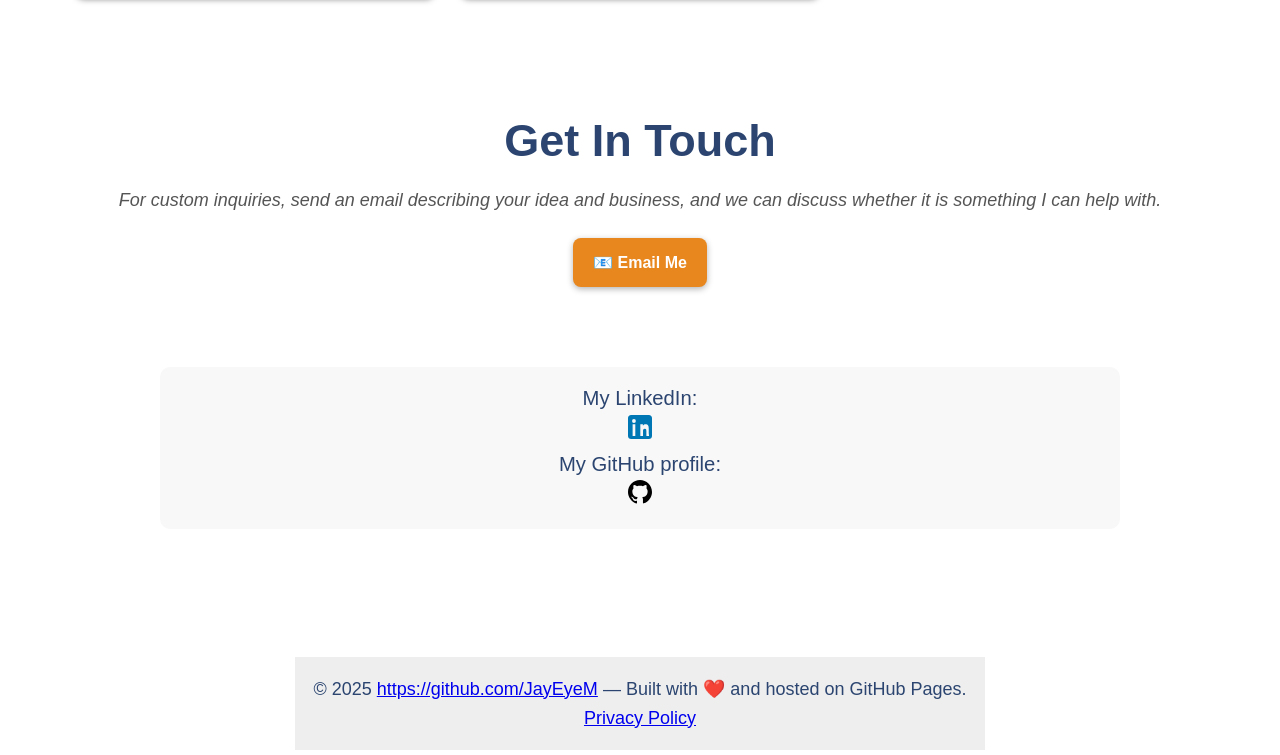
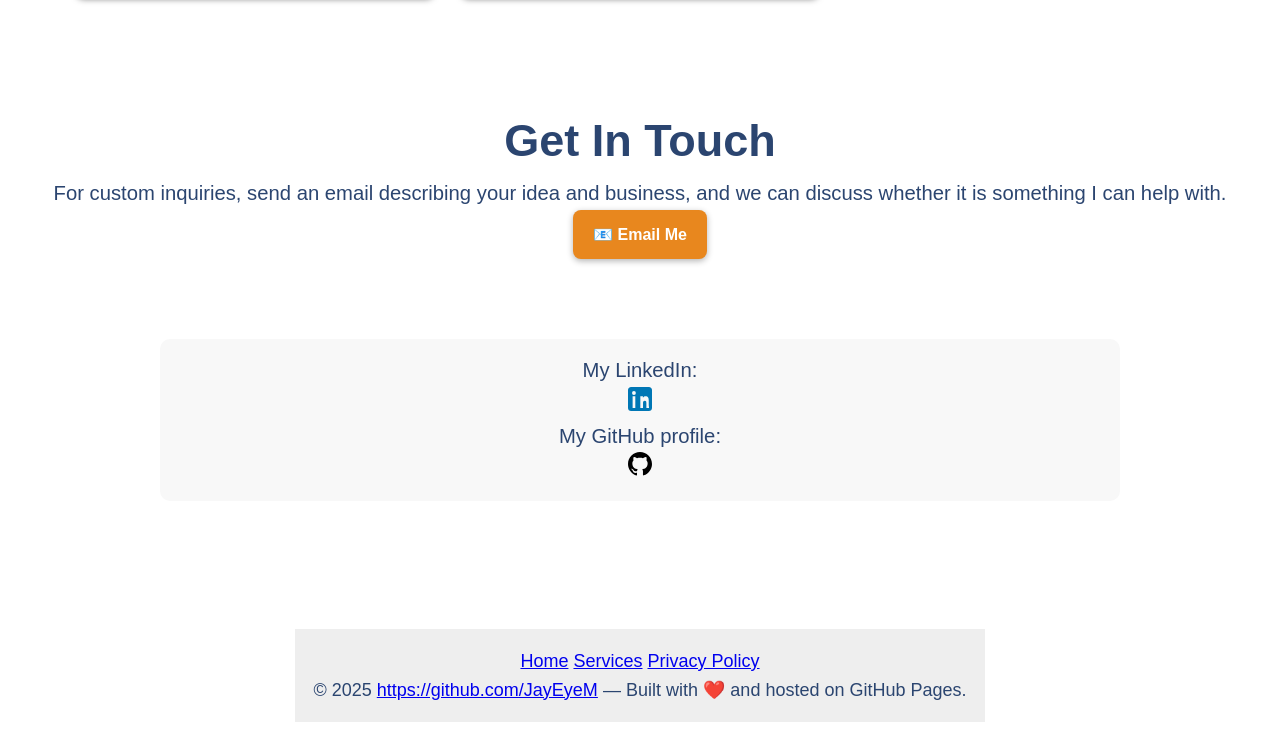
Before and after one commit to JayEyeM/My-Portfolio-Page, a plain HTML site: page index.html in a window 1280 px wide. Shown: the part 2256-3011 px from the top of the page. After the commit the page ends 2983 px from the top, so only its background shows below. Drawn offline with Linux system fonts and the light colour scheme.

Commit message:
Update index.html

```diff
--- a/index.html
+++ b/index.html
@@ -3,13 +3,13 @@
 <head>
   <meta charset="UTF-8" />
   <meta name="viewport" content="width=device-width, initial-scale=1.0" />
-  <title>Your Name – Web Designer</title>
+  <title>Portfolio -- Joshua Ivany Freelance</title>
   <link rel="stylesheet" href="style.css" />
 </head>
 <body>
   <!-- Nav -->
   <nav>
-    <h1 class="logo">Joshua Ivany </h1>
+    <h1 class="logo">Joshua Ivany</h1>
     <ul>
       <li><a href="#about">About</a></li>
       <li><a href="#portfolio">Portfolio</a></li>
@@ -24,8 +24,6 @@
       <h2>Hello, I’m <span>Joshua</span></h2>
       <p class="instruction-p">Based in NL, Canada</p>
       <p>I create simple, modern websites for small businesses & communities.</p>
-
-
       <a href="#contact" class="btn">Get In Touch</a>
     </div>
   </header>
@@ -67,7 +65,6 @@
         </p>
       </a>
     </div>
-
   </section>
 
   <!-- Portfolio -->
@@ -78,7 +75,6 @@
     </p>
     <div class="portfolio-grid">
 
-    <!-- Item 1 -->
       <div class="item">
         <a href="https://www.ladori.ca/" target="_blank" rel="noopener noreferrer" title="Ladori Hair Studio website">
           <img src="https://cdn.prod.website-files.com/66296ccd8993b9905104eeac/66ac4672b4c4fb9f677c67eb_Ladori%20Logo%20%5BPNG%5D-p-2000.png" alt="Ladori Hair Studio logo" />
@@ -89,7 +85,6 @@
         </a>
       </div>
 
-<!-- Item 2 -->
       <div class="item">
         <a href="https://cater-captain.vercel.app/" target="_blank" rel="noopener noreferrer" title="Cater-Captain website">
           <img src="https://cater-captain.vercel.app/captainCaterLogoFinal.svg" alt="Cater-Captain logo" />
@@ -100,7 +95,6 @@
         </a>
       </div>
 
-<!-- Item 3 -->
       <div class="item">
         <a href="https://jayeyem.github.io/Salmon-Flow-Game/" target="_blank" rel="noopener noreferrer" title="Salmon-Flow-Game website">
           <img src="https://jayeyem.github.io/Salmon-Flow-Game/salmonFlowFavicon.svg" alt="Salmon-Flow-Game logo" />
@@ -111,7 +105,6 @@
         </a>
       </div>
 
-<!-- Item 4 -->
       <div class="item">
         <a href="https://jayeyem.github.io/Salmon-Flow-Overview-Video/" target="_blank" rel="noopener noreferrer" title="Salmon-Flow-Overview-Video website">
           <img src="https://jayeyem.github.io/Salmon-Flow-Game/finalSalmonCharacter.svg" alt="Salmon-Flow-Overview-Video logo" />
@@ -122,9 +115,6 @@
         </a>
       </div>
 
-
-
-    <!-- Item 5 - Not a link -->
       <div class="item">
         <h4>Upcoming</h4>
         <div class="overlay">
@@ -134,16 +124,15 @@
           </p>
         </div>
       </div>
-
     </div>
   </section>
-
 
   <!-- Contact -->
   <section id="contact" class="contact">
     <h2 id="get-in-touch">Get In Touch</h2>
-    <p class="serviceSideNote">For custom inquiries, send an email describing your idea and business, and we can discuss whether
-         it is something I can help with.</p>
+    <p class="contactSideNote">
+      For custom inquiries, send an email describing your idea and business, and we can discuss whether it is something I can help with.
+    </p>
     <script>
       const user = "jayeyemarketing";
       const domain = "gmail.com";
@@ -151,25 +140,23 @@
       document.write('<a href="mailto:' + email + '" class="email-button">📧 Email Me</a>');
     </script>
 
-    <div>
+
       <div class="myLinks">
         <p>My LinkedIn:</p>
-        <a href="https://www.linkedin.com/in/joshuaivany/" title="Joshua\'s LinkedIn Profile" target="_blank" rel="noopener noreferrer">
-          <!-- LinkedIn SVG -->
+        <a href="https://www.linkedin.com/in/joshuaivany/" title="Joshua's LinkedIn Profile" target="_blank" rel="noopener noreferrer">
           <svg xmlns="http://www.w3.org/2000/svg" viewBox="0 0 24 24" width="24" height="24">
             <path fill="#0077B5" d="M20.94 0H3.06C1.37 0 0 1.37 0 3.06v17.88C0 22.63 1.37 24 3.06 24h17.88C22.63 24 24 22.63 24 20.94V3.06C24 1.37 22.63 0 20.94 0zM7.31 20.88H4.62V9.35h2.69v11.53zM5.96 7.93a1.91 1.91 0 1 1-.02-3.82 1.91 1.91 0 0 1 .02 3.82zM21.07 20.88h-2.69v-4.69c0-1.12-.02-2.55-1.56-2.55-1.56 0-1.8 1.22-1.8 2.48v4.76h-2.69V9.35h2.58v1.32h.04c.36-.68 1.24-1.4 2.55-1.4 2.73 0 3.24 1.8 3.24 4.14v4.49h-.01z"/>
           </svg>
         </a>
 
         <p>My GitHub profile:</p>
-        <a href="https://github.com/JayEyeM" title="Joshua\'s GitHub Profile" target="_blank" rel="noopener noreferrer">
-          <!-- GitHub SVG -->
+        <a href="https://github.com/JayEyeM" title="Joshua's GitHub Profile" target="_blank" rel="noopener noreferrer">
           <svg xmlns="http://www.w3.org/2000/svg" viewBox="0 0 24 24" width="24" height="24">
             <path fill="#000000" d="M12 0C5.372 0 0 5.373 0 12c0 5.302 3.438 9.801 8.205 11.385.6.111.82-.261.82-.58 0-.287-.01-1.045-.015-2.05-3.338.724-4.042-1.613-4.042-1.613-.547-1.384-1.336-1.754-1.336-1.754-1.093-.745.083-.729.083-.729 1.207.085 1.84 1.24 1.84 1.24 1.07 1.832 2.805 1.303 3.49.998.108-.777.418-1.305.762-1.605-2.665-.303-5.466-1.333-5.466-5.93 0-1.31.465-2.383 1.235-3.223-.124-.303-.537-1.523.117-3.176 0 0 1.007-.322 3.3 1.23.957-.266 1.982-.399 3-.405 1.016.006 2.041.139 2.998.405 2.29-1.552 3.296-1.23 3.296-1.23.656 1.653.242 2.873.118 3.176.772.84 1.234 1.912 1.234 3.223 0 4.609-2.804 5.624-5.476 5.922.43.371.814 1.102.814 2.219 0 1.604-.015 2.896-.015 3.289 0 .322.217.698.825.577C20.566 21.797 24 17.297 24 12c0-6.627-5.373-12-12-12z"/>
           </svg>
         </a>
       </div>
-    </div>
+
   </section>
 
   <noscript>
@@ -177,8 +164,16 @@
   </noscript>
 
   <footer>
-        <p>© 2025 <a href="https://github.com/JayEyeM" target="_blank" rel="noopener noreferrer">https://github.com/JayEyeM</a> — Built with ❤️ and hosted on GitHub Pages.</p>
-        <a href="privacy.html" target="_blank" rel="noopener noreferrer">Privacy Policy</a>
+    <div class="footerLinksContainer">
+      <a class="footerLinks" href="./index.html" >Home</a>
+
+      <a class="footerLinks" href="./pricing.html" >Services</a>
+
+      <a class="footerLinks" href="./privacy.html" target="_blank" rel="noopener noreferrer">Privacy Policy</a><br>
+
+    </div>
+    <p>© 2025 <a class="footerLinks" href="https://github.com/JayEyeM" target="_blank" rel="noopener noreferrer">https://github.com/JayEyeM</a> — Built with ❤️ and hosted on GitHub Pages.</p>
+
     </footer>
 </body>
 </html>
```
Lines whose indentation alone changed are shown as unchanged.
